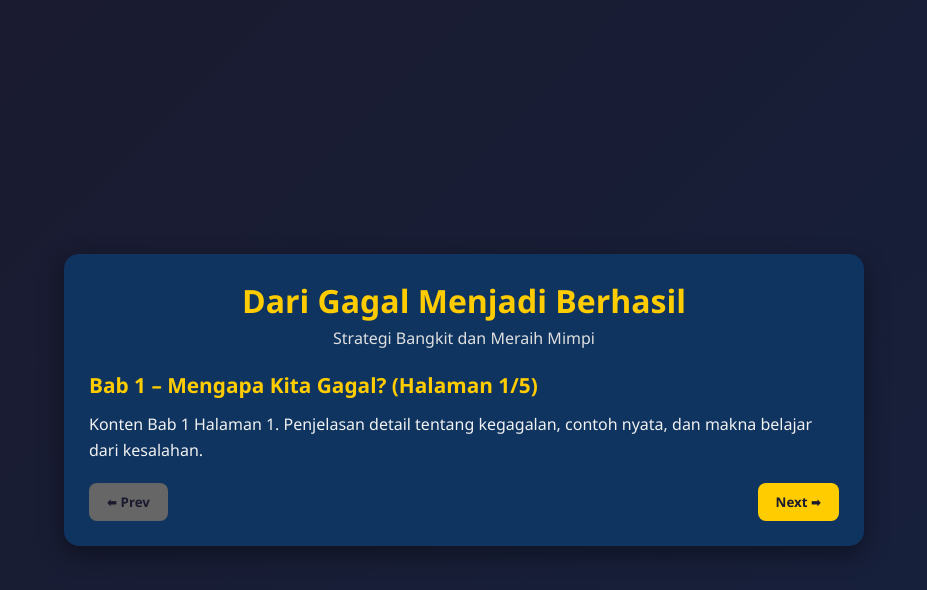
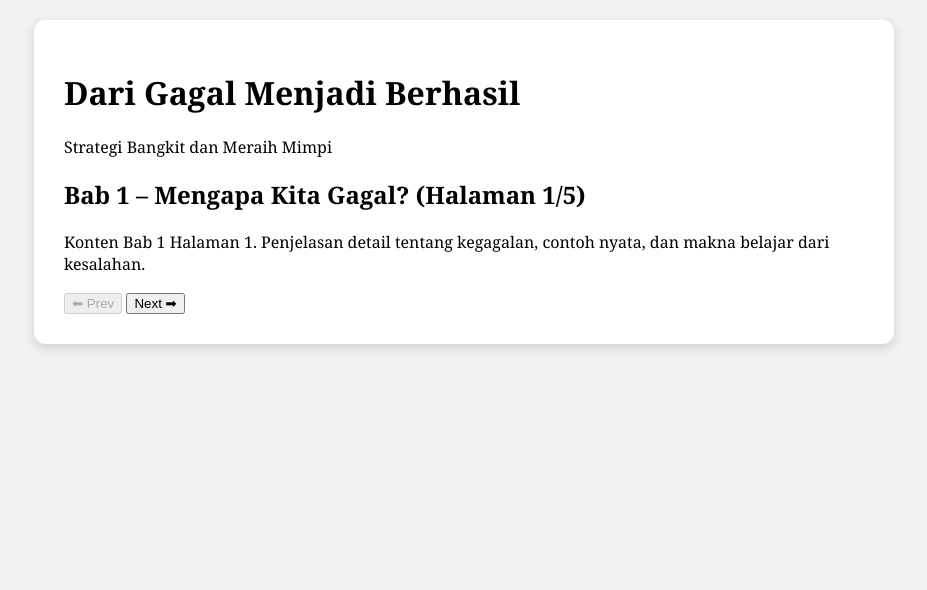
Before and after one commit to depaa81/e-books, a plain HTML site: page index.html in a window 1280 px wide. Shown: the whole page, without its empty margins (176-1103 px from the left). Drawn offline with Linux system fonts and the light colour scheme.

Commit message:
Update style.css

```diff
--- a/style.css
+++ b/style.css
@@ -1,90 +1,59 @@
-/* Reset */
-* {
+body {
+  font-family: "Georgia", serif;
+  background: #f2f2f2;
   margin: 0;
   padding: 0;
-  box-sizing: border-box;
-  font-family: "Segoe UI", Tahoma, Geneva, Verdana, sans-serif;
-}
-
-body {
-  background: linear-gradient(135deg, #1a1a2e, #16213e);
-  color: #f1f1f1;
   display: flex;
   justify-content: center;
-  align-items: center;
-  min-height: 100vh;
-  padding: 20px;
 }
 
 .ebook-container {
-  background: #0f3460;
-  padding: 25px;
-  border-radius: 15px;
-  box-shadow: 0 8px 25px rgba(0,0,0,0.4);
   max-width: 800px;
-  width: 100%;
-  text-align: center;
+  background: #fff;
+  padding: 30px;
+  margin: 20px;
+  border-radius: 12px;
+  box-shadow: 0 4px 12px rgba(0,0,0,0.15);
 }
 
-header h1 {
-  font-size: 2rem;
-  margin-bottom: 5px;
-  color: #ffcc00;
+.title {
+  text-align: center;
+  margin-bottom: 20px;
+  font-size: 1.8rem;
+  color: #333;
 }
 
-.subtitle {
-  font-size: 1rem;
-  color: #e0e0e0;
-  margin-bottom: 20px;
+.content {
+  min-height: 400px;
+  font-size: 1.05rem;
+  line-height: 1.7;
+  color: #222;
+  white-space: pre-line;
 }
 
-#content {
-  margin: 20px 0;
-  text-align: left;
-  line-height: 1.6;
+.navigation {
+  display: flex;
+  justify-content: space-between;
+  align-items: center;
+  margin-top: 25px;
 }
 
-#content h2 {
-  color: #ffcc00;
-  margin-bottom: 10px;
-  font-size: 1.3rem;
-}
-
-#content p {
-  margin-bottom: 12px;
-  font-size: 1rem;
-}
-
-footer {
-  display: flex;
-  justify-content: space-between;
-}
-
-button {
-  background: #ffcc00;
-  color: #1a1a2e;
+.navigation button {
+  background: #4CAF50;
+  color: white;
   border: none;
   padding: 10px 18px;
+  font-size: 1rem;
   border-radius: 8px;
-  font-weight: bold;
   cursor: pointer;
   transition: 0.3s;
 }
 
-button:hover {
-  background: #ffd633;
+.navigation button:hover {
+  background: #45a049;
 }
 
-button:disabled {
-  background: #666;
-  cursor: not-allowed;
+#pageIndicator {
+  font-size: 0.95rem;
+  color: #555;
 }
-
-@media (max-width: 600px) {
-  header h1 {
-    font-size: 1.5rem;
-  }
-  #content p {
-    font-size: 0.95rem;
-  }
-    }
```
